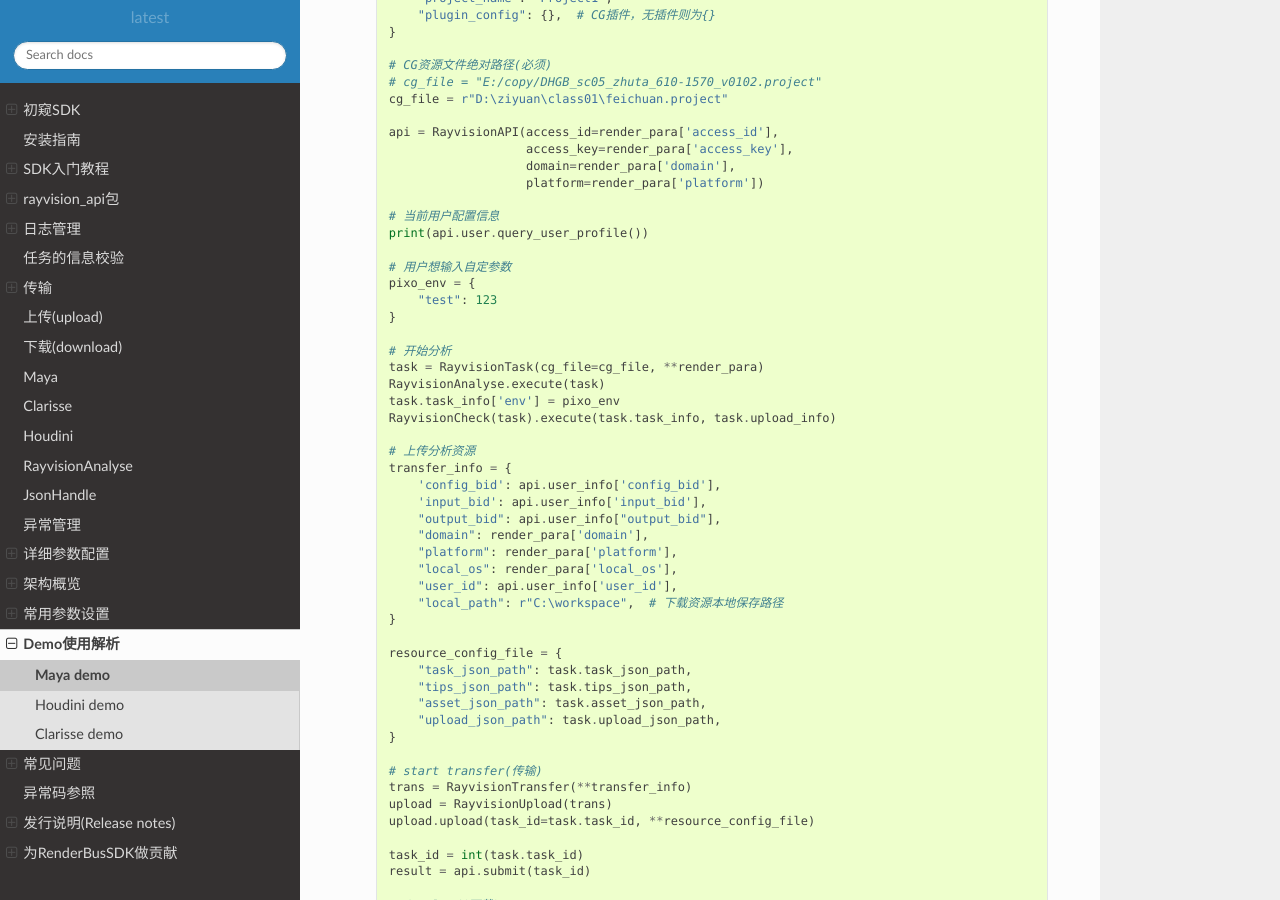
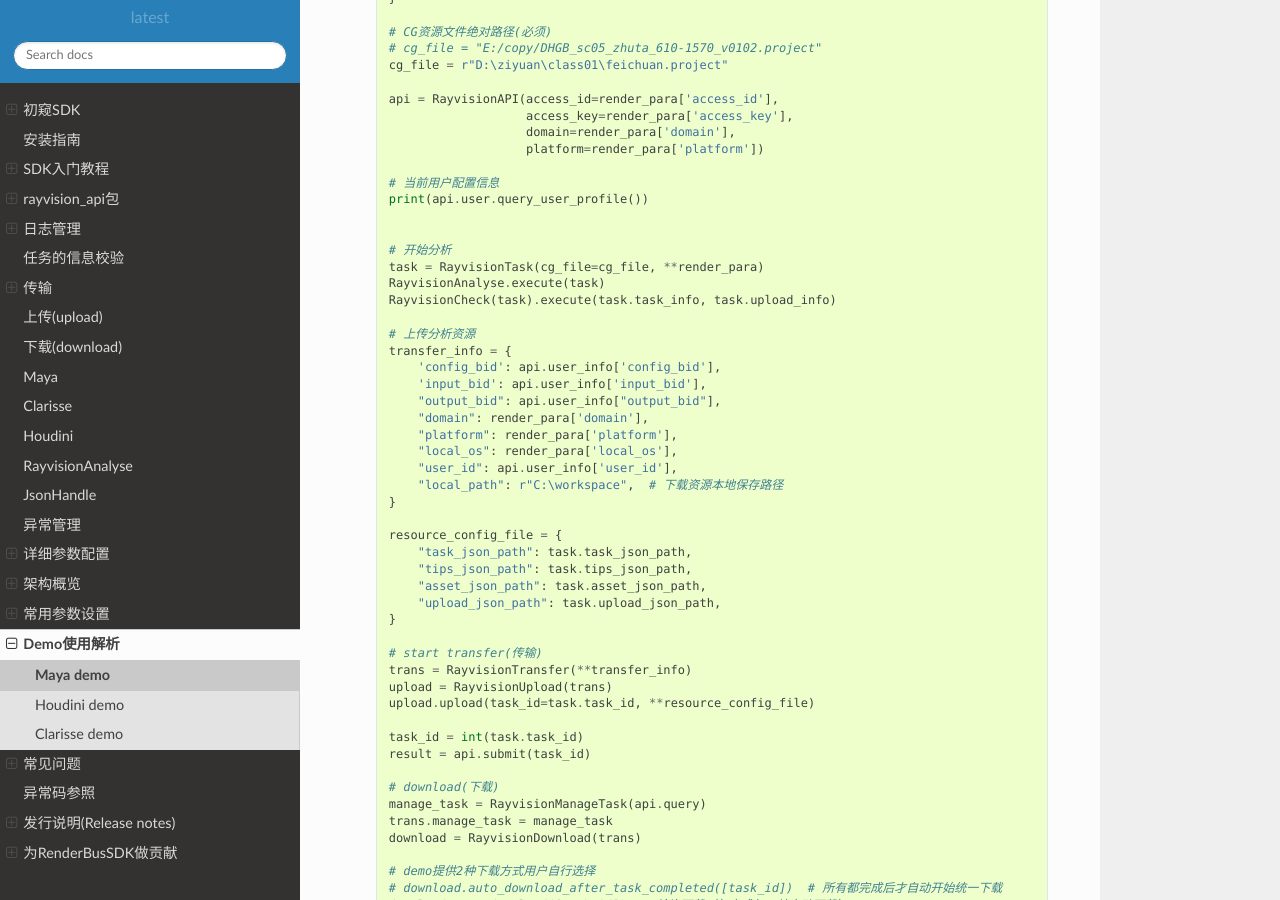
Before and after one commit to renderbus/docs_sdk, a Sphinx documentation site: the page built from docs/render/demo/demo.rst, in a window 1280 px wide and 900 px high, scrolled down 3431 px. Built offline with Sphinx 7.4.7 and the Read the Docs theme 2.0.0, drawn with Linux system fonts in a browser that asks for light colours; some of the changed text lies outside the part shown.

Commit message:
modify demo.rst

```diff
--- a/docs/render/demo/demo.rst
+++ b/docs/render/demo/demo.rst
@@ -46,7 +46,6 @@
     # Rayvision analysis
     task = RayvisionTask(cg_file=cg_file, **render_para)
     RayvisionAnalyse.execute(task)
-    task.task_info["pre_frame"] = "100"
     RayvisionCheck(task).execute(task.task_info, task.upload_info)
 
     # Upload json file
@@ -129,7 +128,6 @@
     # Rayvision analysis
     task = RayvisionTask(cg_file=cg_file, **render_para)
     RayvisionAnalyse.execute(task)
-    task.task_info['pre_frames'] = "100"
     RayvisionCheck(task).execute(task.task_info, task.upload_info)
 
     # Upload json file
@@ -211,15 +209,10 @@
     # 当前用户配置信息
     print(api.user.query_user_profile())
 
-    # 用户想输入自定参数
-    pixo_env = {
-        "test": 123
-    }
 
     # 开始分析
     task = RayvisionTask(cg_file=cg_file, **render_para)
     RayvisionAnalyse.execute(task)
-    task.task_info['env'] = pixo_env
     RayvisionCheck(task).execute(task.task_info, task.upload_info)
 
     # 上传分析资源
```
